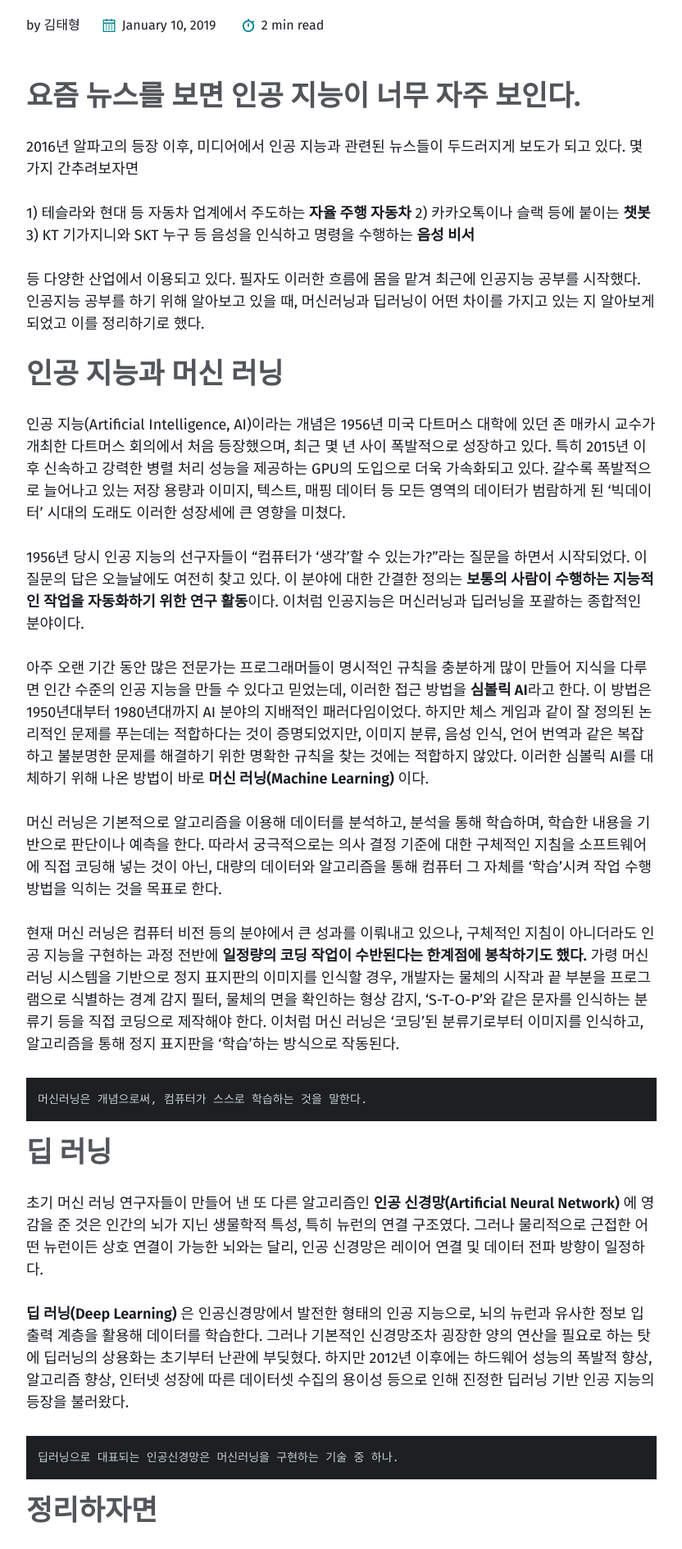
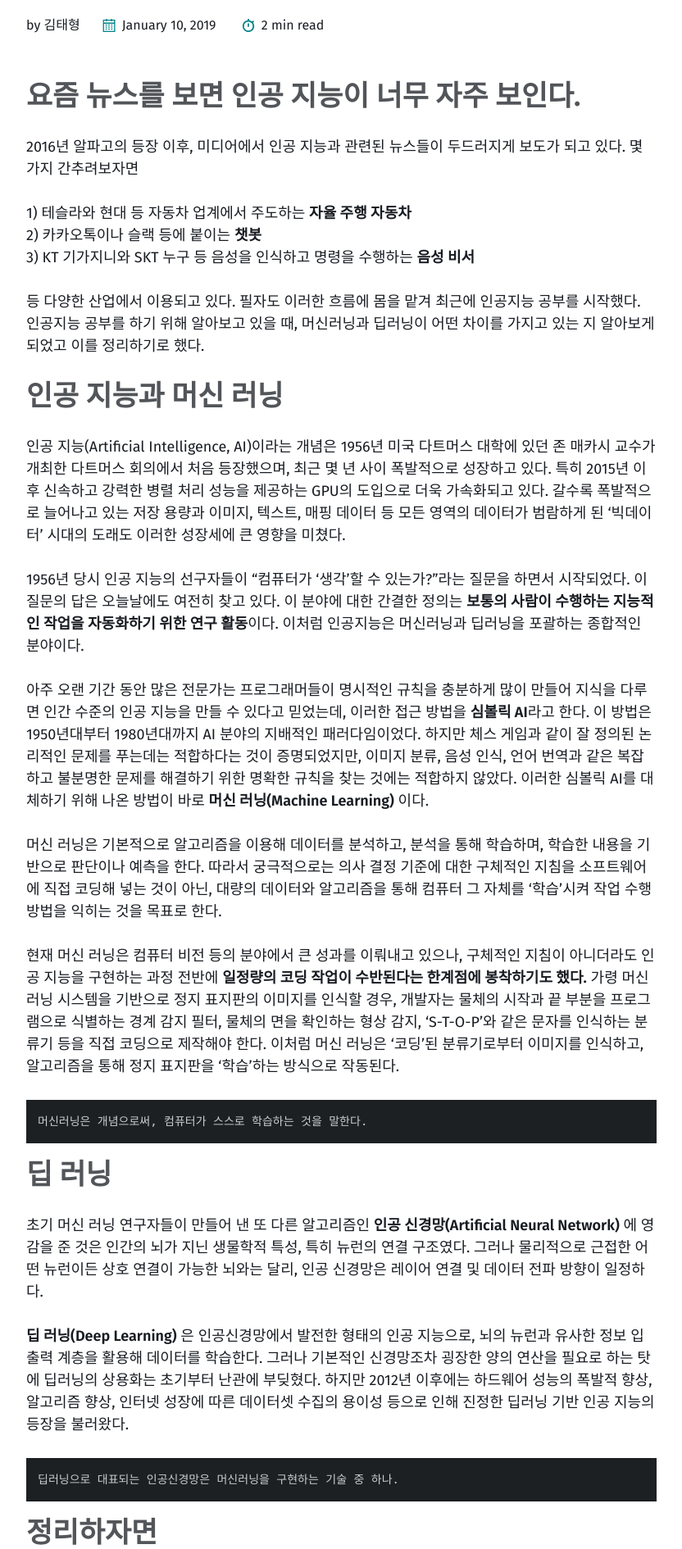
Before and after one commit to TeamYoungwoo/TeamYoungwoo.github.io, a Jekyll site: the page built from _posts/2019-01-09-What-is-AI.md, in a window 1280 px wide. Shown: the part 328-2218 px from the top of the page at 82% size, without its empty margins (40-872 px from the left). Built offline with Jekyll 4.4.1, drawn with Linux system fonts in a browser that asks for light colours.

```diff
--- a/_posts/2019-01-09-What-is-AI.md
+++ b/_posts/2019-01-09-What-is-AI.md
@@ -19,8 +19,8 @@ cover:
 
 2016년 알파고의 등장 이후, 미디어에서 인공 지능과 관련된 뉴스들이 두드러지게 보도가 되고 있다. 몇 가지 간추려보자면
 
-1) 테슬라와 현대 등 자동차 업계에서 주도하는 **자율 주행 자동차**
-2) 카카오톡이나 슬랙 등에 붙이는 **챗봇**
+1) 테슬라와 현대 등 자동차 업계에서 주도하는 **자율 주행 자동차**<br>
+2) 카카오톡이나 슬랙 등에 붙이는 **챗봇**<br>
 3) KT 기가지니와 SKT 누구 등 음성을 인식하고 명령을 수행하는 **음성 비서**
 
 등 다양한 산업에서 이용되고 있다. 필자도 이러한 흐름에 몸을 맡겨 최근에 인공지능 공부를 시작했다. 인공지능 공부를 하기 위해 알아보고 있을 때, 머신러닝과 딥러닝이 어떤 차이를 가지고 있는 지 알아보게 되었고 이를 정리하기로 했다.
```
